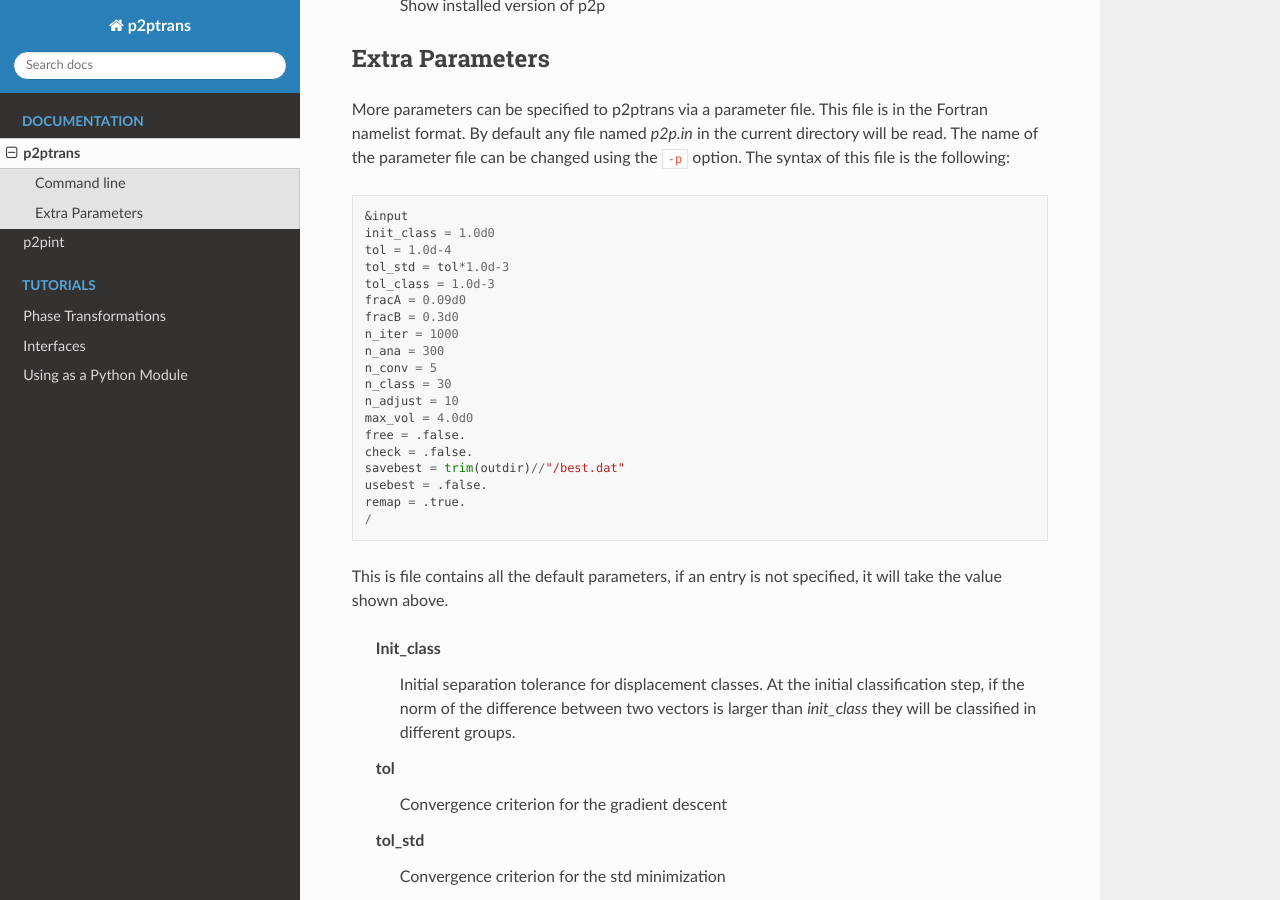
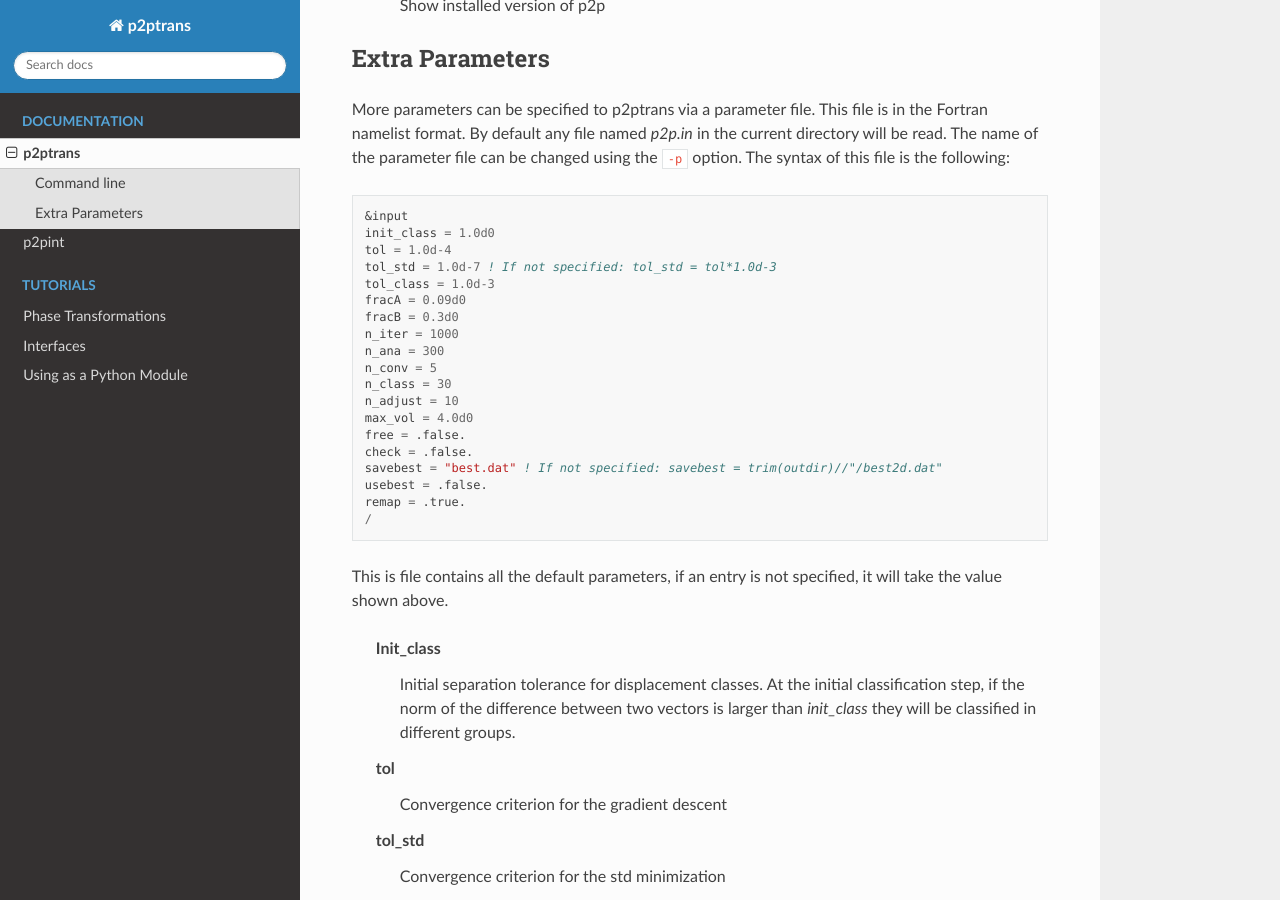
Before and after one commit to ftherrien/p2ptrans, a Sphinx documentation site: the page built from docs/source/p2ptrans.rst, in a window 1280 px wide and 900 px high, scrolled down 1812 px. Built offline with Sphinx 7.4.7 and the Read the Docs theme 2.0.0, drawn with Linux system fonts in a browser that asks for light colours; some of the changed text lies outside the part shown.

```diff
--- a/docs/source/p2pint.rst
+++ b/docs/source/p2pint.rst
@@ -20,7 +20,7 @@
                         Structure at the top, miller indices and chemistry rule. This structure will be strained.  Format: *TOP_STRUCTURE [h,k,l] 1 EL11 [EL12 ...] [2 EL21 [EL22 ...] ...]* Ex: POSCAR_B [1,1,0] 1 C
   -n, --ncell NCELL
                         Number of cells to tile *DEFAULT: 100*
-  -cn N_CELL
+  -cn, N_CELL
                         Number of cells used for the final mapping after tmat has been adjusted to be commensurate with both structures. *DEFAULT: N_CELL*
   -N, --niter N_ITER
                         Number of random initial deformation matrices. *DEFAULT: 1000*
--- a/docs/source/p2ptrans.rst
+++ b/docs/source/p2ptrans.rst
@@ -20,7 +20,7 @@
                         Final Structure structure. It must also be a `POSCAR <https://www.vasp.at/wiki/index.php/Input>`_.
   -n, --ncell N_CELL
                         Minimum number of cells to tile *DEFAULT: 300*
-  -cn N_CELL
+  -cn, N_CELL
                         If specified, number of cells used for the final mapping after tmat has been adjusted to be commensurate with both structures. If not specified, the mapping stays the same.
   -i, --interactive     Enable interactive display
   -d, --disp            Save figures
@@ -54,7 +54,7 @@
    &input
    init_class = 1.0d0
    tol = 1.0d-4
-   tol_std = tol*1.0d-3
+   tol_std = 1.0d-7 ! If not specified: tol_std = tol*1.0d-3
    tol_class = 1.0d-3
    fracA = 0.09d0
    fracB = 0.3d0
@@ -66,7 +66,7 @@
    max_vol = 4.0d0
    free = .false.
    check = .false.
-   savebest = trim(outdir)//"/best.dat"
+   savebest = "best.dat" ! If not specified: savebest = trim(outdir)//"/best2d.dat"
    usebest = .false.
    remap = .true.
    /
--- a/setup.py
+++ b/setup.py
@@ -7,7 +7,7 @@
         f2py_options=["only:","munkres", "free_trans", "rot_mat", "center", "eye", "norm", "split", "det", "sort", "sphere", "circle", "distance", "derivative", "closest", "fixed_tmat", "fixed_tmat_int", "intoptimization", "fastoptimization", "optimize_vec", ":"])
 
 setup(name='p2ptrans',
-      version='2.0.2',
+      version='2.0.3',
       description='An algorithm to match crystal structures',
       url='https://github.com/ftherrien/p2ptrans',
       author='Felix Therrien',
```
Also changed, not shown: 2 other files.
